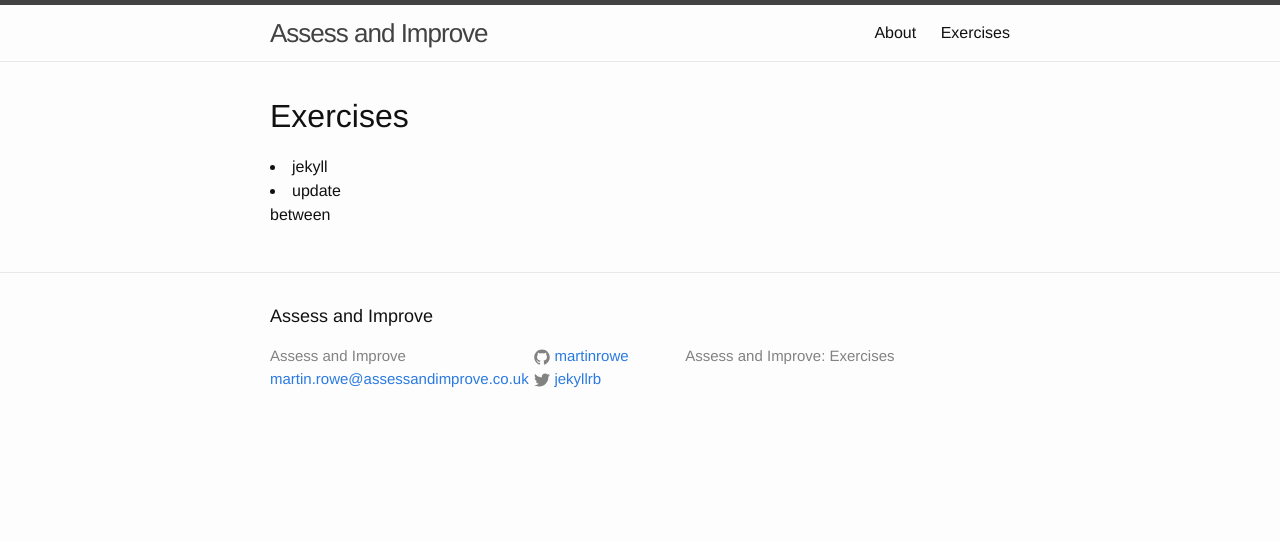
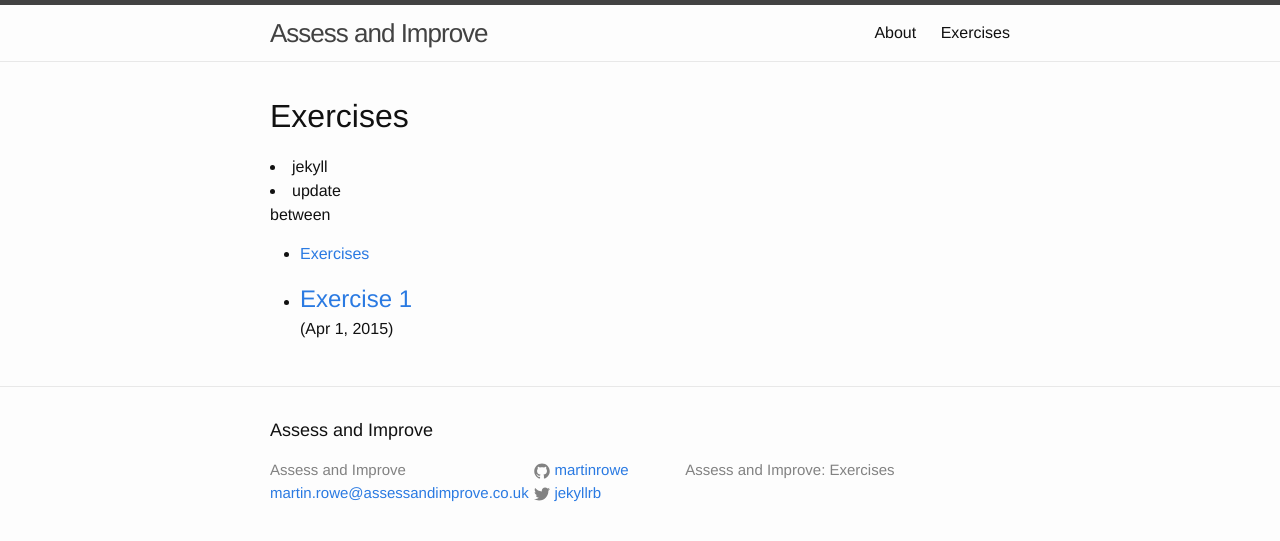
Before and after one commit to MartinRowe/jekyllblog, a Jekyll site: the page built from exercises/index.html, in a window 1280 px wide. Shown: the top 541 px of the page. Built offline with Jekyll 4.4.1, drawn with Linux system fonts in a browser that asks for light colours.

Commit message:
tried again

```diff
--- a/exercises/index.html
+++ b/exercises/index.html
@@ -2,7 +2,9 @@
 layout: default
 title: "Exercises"
 permalink: /exercises/
-tags: exercise lesson
+tags:
+- exercise
+- lesson
 ---
 <h1>{{ page.title }}</h1>
 
@@ -31,3 +33,14 @@ tags: exercise lesson
    {% endfor %}
  {% endfor %}
 </ul>
+
+<ul>
+{% for post in site.posts limit: 3 %}
+{% for tag in post.tags %}
+{% if tag == "exercise" %}
+<li><a class="post-link" href="{{ post.url | prepend: site.baseurl }}">{{ post.title }}</a> ({{ post.date | date: "%b %-d, %Y" }})</li>
+<div class="summary">{{post.summary}}</div>
+{% endif %}
+{% endfor %}
+{% endfor %}
+</ul>
```
